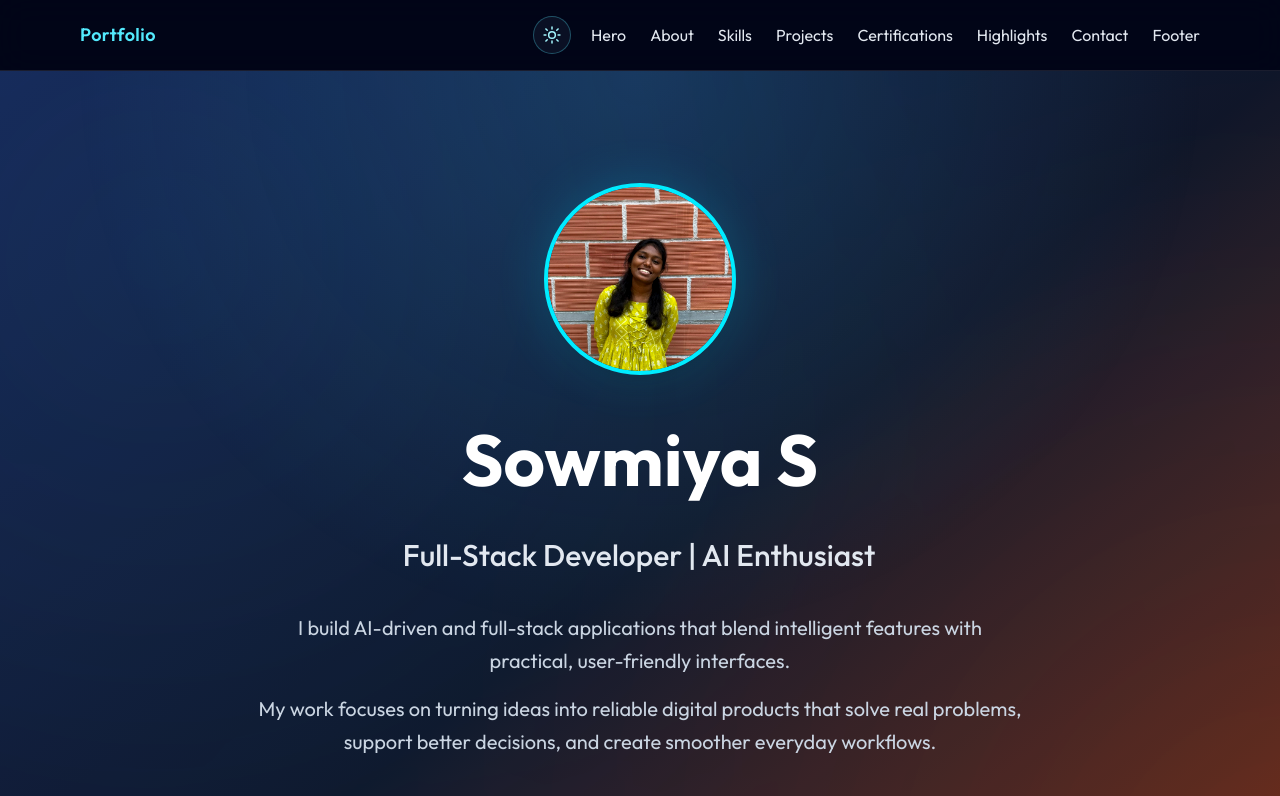
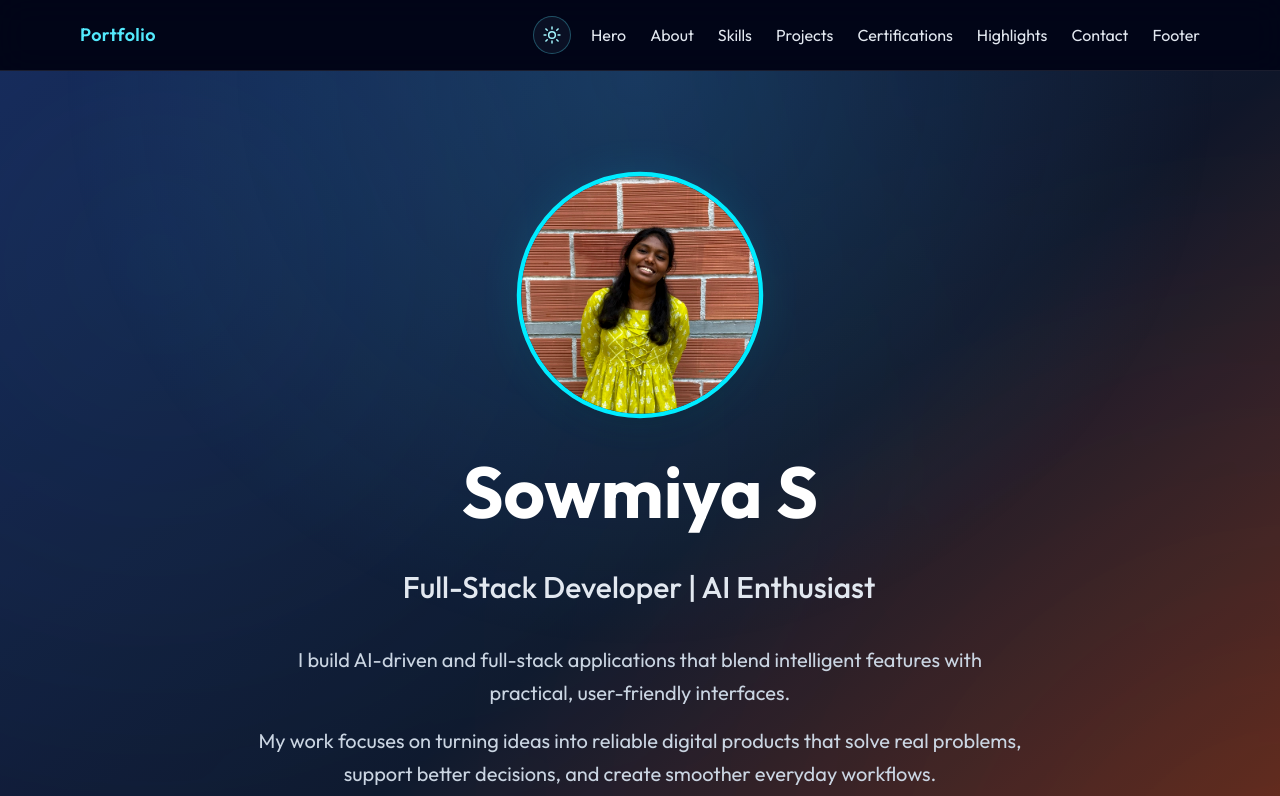
Before and after one commit to SowmiyaS06/portfolio01, a React (Vite) app: page / in a window 1280 px wide. Shown: the top 796 px of the page. Built offline with nearby package versions, Linux system fonts and the light colour scheme.

Commit message:
Improve hero profile image focus and clarity

```diff
--- a/src/components/sections/HeroSection.tsx
+++ b/src/components/sections/HeroSection.tsx
@@ -18,14 +18,14 @@ function HeroSection() {
           animate="visible"
         >
           <motion.div variants={fadeUp} className="mb-1 md:mb-2">
-            <div className="relative mx-auto h-40 w-40 sm:h-48 sm:w-48">
+            <div className="relative mx-auto h-48 w-48 sm:h-56 sm:w-56">
               <div className="absolute inset-0 rounded-full bg-cyan-400 blur-xl opacity-20" />
               <img
                 src={profileImage}
                 alt="Sowmiya S profile"
                 loading="eager"
                 decoding="async"
-                className="relative mx-auto h-40 w-40 rounded-full border-4 border-cyan-400 object-cover object-[center_top] shadow-xl contrast-110 brightness-105 saturate-110 transition duration-300 hover:scale-105 sm:h-48 sm:w-48"
+                className="relative mx-auto h-48 w-48 rounded-full border-4 border-cyan-400 object-cover object-[center_20%] scale-110 shadow-xl contrast-110 brightness-105 saturate-110 transition duration-300 hover:scale-105 sm:h-56 sm:w-56"
               />
             </div>
           </motion.div>
```
